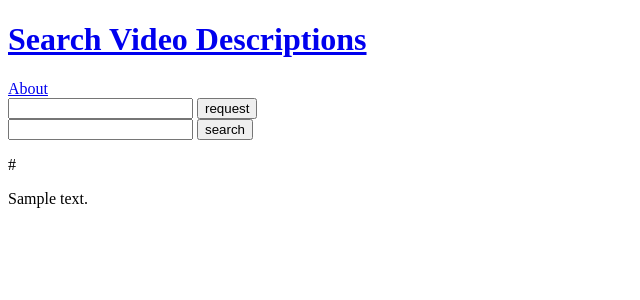
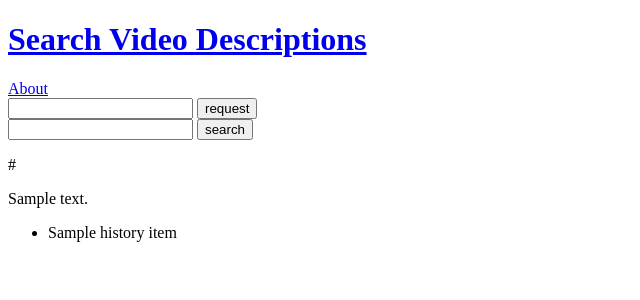
Before and after one commit to COSC381-2020Fall/class-project-jwalter2021, a Flask app: template templates/query.html in a window 1280 px wide. Shown: the top 300 px of the page, without its empty margins (0-640 px from the left). Run offline with Flask 2, Linux system fonts and the light colour scheme; the template is opened without the code that fills it: most values are stand-ins (such as "Sample title", 1, 10 or a date in 2020).

Commit message:
Sqlite Search History

```diff
--- a/app.py
+++ b/app.py
@@ -1,8 +1,9 @@
 from flask import Flask, render_template, request, jsonify
 import query_on_whoosh
-import smtplib
 import config
 import math
+import sqlite3
+import smtplib
 
 # turn this file (app.py) into a web app
 app = Flask(__name__)
@@ -30,12 +31,20 @@ def handle_query_view():
     if not page_index_arg:
         page_index_arg = "1"
 
+    conn = sqlite3.connect('history.db')
+    c = conn.cursor()
+    c.execute("INSERT INTO search_terms (term, search_time) VALUES (?, strftime('%s', 'now'));", (query_term,))
+    c.execute("SELECT * FROM search_terms;")
+    rows = c.fetchall()
+    conn.commit()
+    conn.close()
+
     page_index = int(page_index_arg)
     query_results = query_on_whoosh.query(query_term, current_page=page_index)
     search_results = query_results[0]
     results_cnt = int(query_results[1])
     page_cnt = math.ceil(results_cnt / 10)
-    return render_template("query.html", results = search_results, page_cnt=page_cnt, query_term=query_term)
+    return render_template("query.html", results = search_results, page_cnt=page_cnt, query_term=query_term, history_list=rows)
 
 @app.route("/about", strict_slashes=False)
 def handle_about():
@@ -48,5 +57,5 @@ def handle_request():
     server.starttls()
     server.login("j.rogalski3260@gmail.com", config.gmail_password)
     message = "Subject: {}\n\n{}".format("Request to add new data", "request to add: " + new_data)
-    server.sendmail("j.rogalski3260@gmail.com", "j.rogalski3260@gmail.com", "request " + new_data)
+    server.sendmail("j.rogalski3260@gmail.com", "j.rogalski3260@gmail.com", message)
     return render_template("success.html", new_data=new_data)
--- a/create_whoosh_index.py
+++ b/create_whoosh_index.py
@@ -4,8 +4,10 @@ import json
 
 from whoosh.index import create_in
 from whoosh.fields import Schema, TEXT, ID
+from whoosh.analysis import StemmingAnalyzer
 
-schema = Schema(id=ID(stored=True), title=TEXT(stored=True), description=TEXT(stored=True))
+stem_analyzer = StemmingAnalyzer()
+schema = Schema(id=ID(stored=True), title=TEXT(stored=True), description=TEXT(analyzer=stem_analyzer, stored=True))
 if not os.path.exists("indexdir"):
     os.mkdir("indexdir")
 
--- a/query_on_whoosh.py
+++ b/query_on_whoosh.py
@@ -3,10 +3,12 @@ from whoosh import scoring
 from whoosh.index import open_dir
 import sys
 import json
+from whoosh.lang.porter import stem
 
 ix = open_dir("indexdir")
 
 def query(query_str, items_per_page=10, current_page=1):
+    query_str = stem(query_str)
     with ix.searcher(weighting=scoring.Frequency) as searcher:
         query = QueryParser("description", ix.schema).parse(query_str)
         results = searcher.search(query, limit=None)
--- a/templates/query.html
+++ b/templates/query.html
@@ -20,4 +20,10 @@
     {% for page_index in range(1, page_cnt+1) %}
         <a href="query_view?q={{ query_term }}&p={{ page_index }}">{{ page_index }}</a>
     {% endfor %}
+
+    <ul>
+        {% for history_item in history_list %}
+        <li>{{ history_item[1] }}</li>
+        {% endfor %}
+    </ul>
 {% endblock %}
```
Lines whose indentation alone changed are shown as unchanged.
